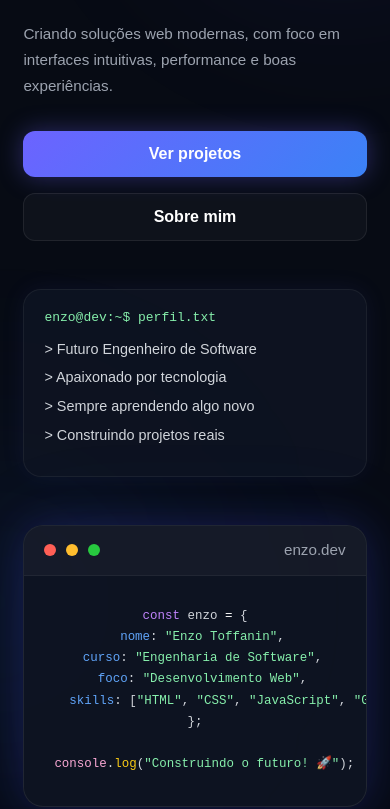
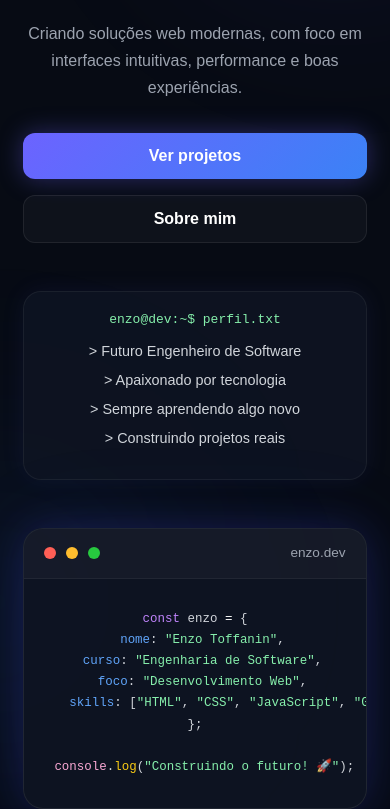
Before and after one commit to etoffanin/enzotoffanin-dev, a plain HTML site: page index.html in a window 390 px wide. Shown: the part 242-1051 px from the top of the page. Drawn offline with Linux system fonts and the light colour scheme.

Commit message:
centralização de texto para mobile

```diff
--- a/src/css/style.css
+++ b/src/css/style.css
@@ -680,7 +680,10 @@ code {
 
    .hero-content {
     width: 100%;
-    text-align: left;
+    text-align: center;
+    display: flex;
+    flex-direction: column;
+    align-items: center;
   }
 
     .eyebrow {
@@ -697,7 +700,7 @@ code {
   }
 
     .hero p {
-    font-size: 0.95rem;
+    max-width: 340px;
   }
 
    .hero-actions {
```
